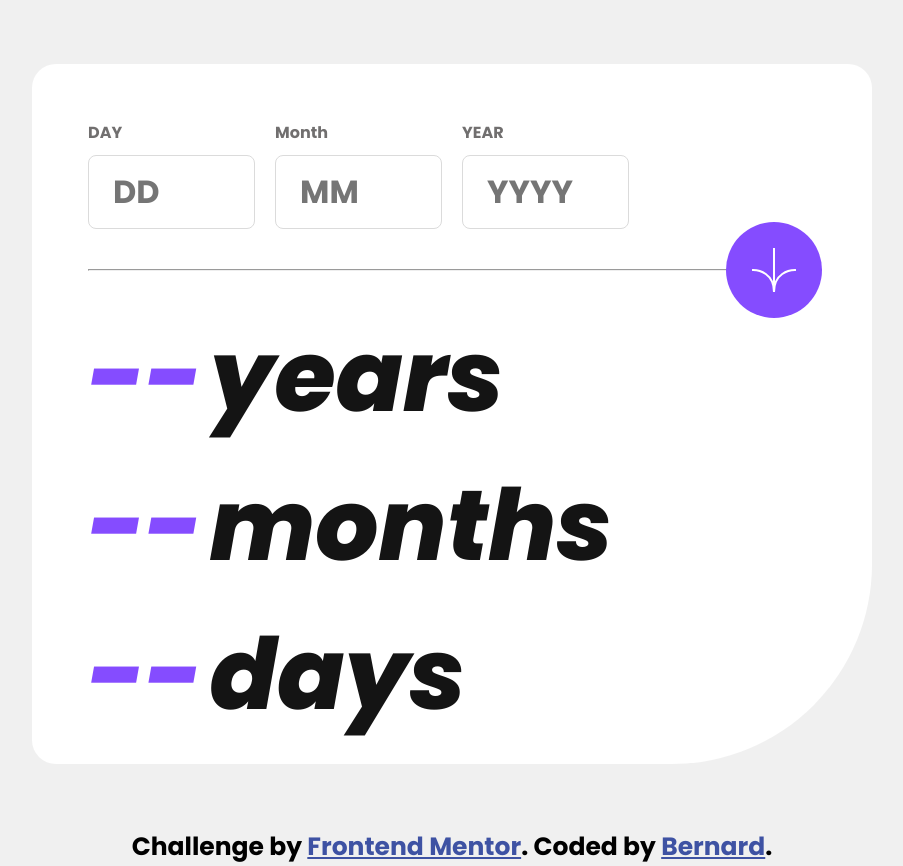
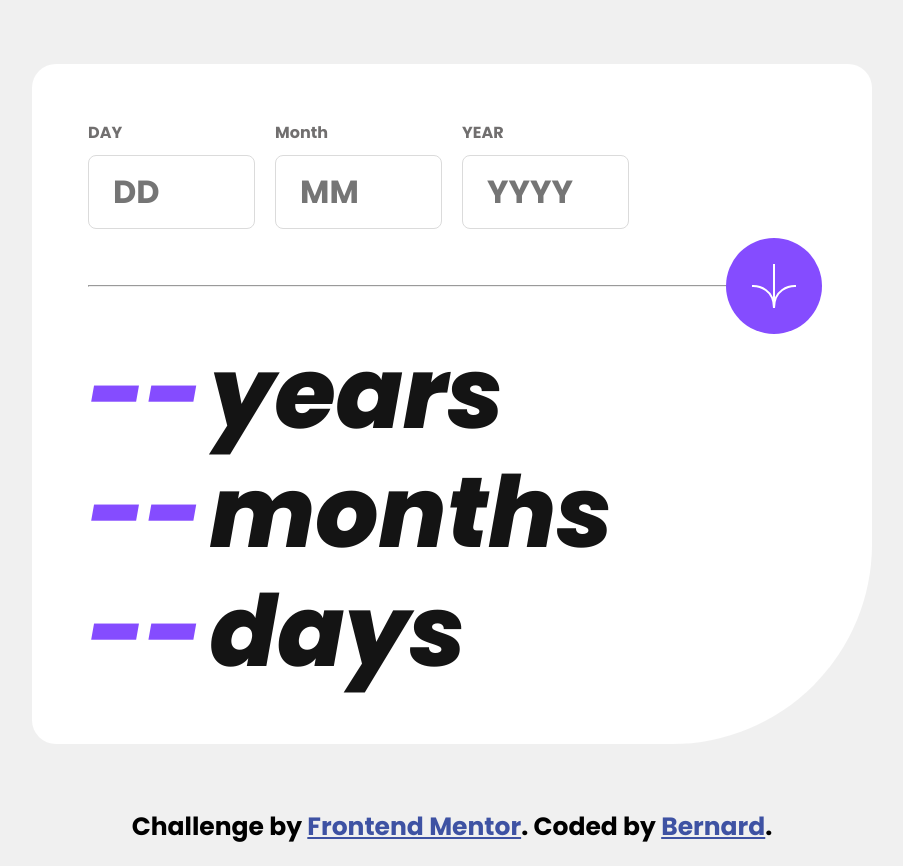
Before and after one commit to BernardusPH/age-calculator, a React (Vite) app: page / in a window 1280 px wide. Shown: the whole page, without its empty margins (188-1091 px from the left). Built offline with nearby package versions, Linux system fonts and the light colour scheme.

Commit message:
Height issue fix

```diff
--- a/src/App.css
+++ b/src/App.css
@@ -11,7 +11,7 @@ main{
     main{
         width: clamp(750px,80%,840px);
         padding: 56px;
-        height:700px;
+        height:680px;
         border-radius:24px 24px 200px 24px ;
 
 
--- a/src/components/form/Button.module.css
+++ b/src/components/form/Button.module.css
@@ -32,7 +32,9 @@ hr {
 }
 
 @media (min-width: 800px) {
-
+  .form-submit-container{
+    height: 96px; ;
+  }
   .form-submit-button {
     width: 96px;
     height: 96px;
--- a/src/components/result/Age.module.css
+++ b/src/components/result/Age.module.css
@@ -1,8 +1,9 @@
 .user-age-container {
   list-style: none;
+  line-height: 1.2;
 }
 .user-age-container span {
-  font-size: 1.7rem;
+  font-size: 1.75rem;
   font-weight: var(--hugeIt);
   font-style: italic;
 }
```
